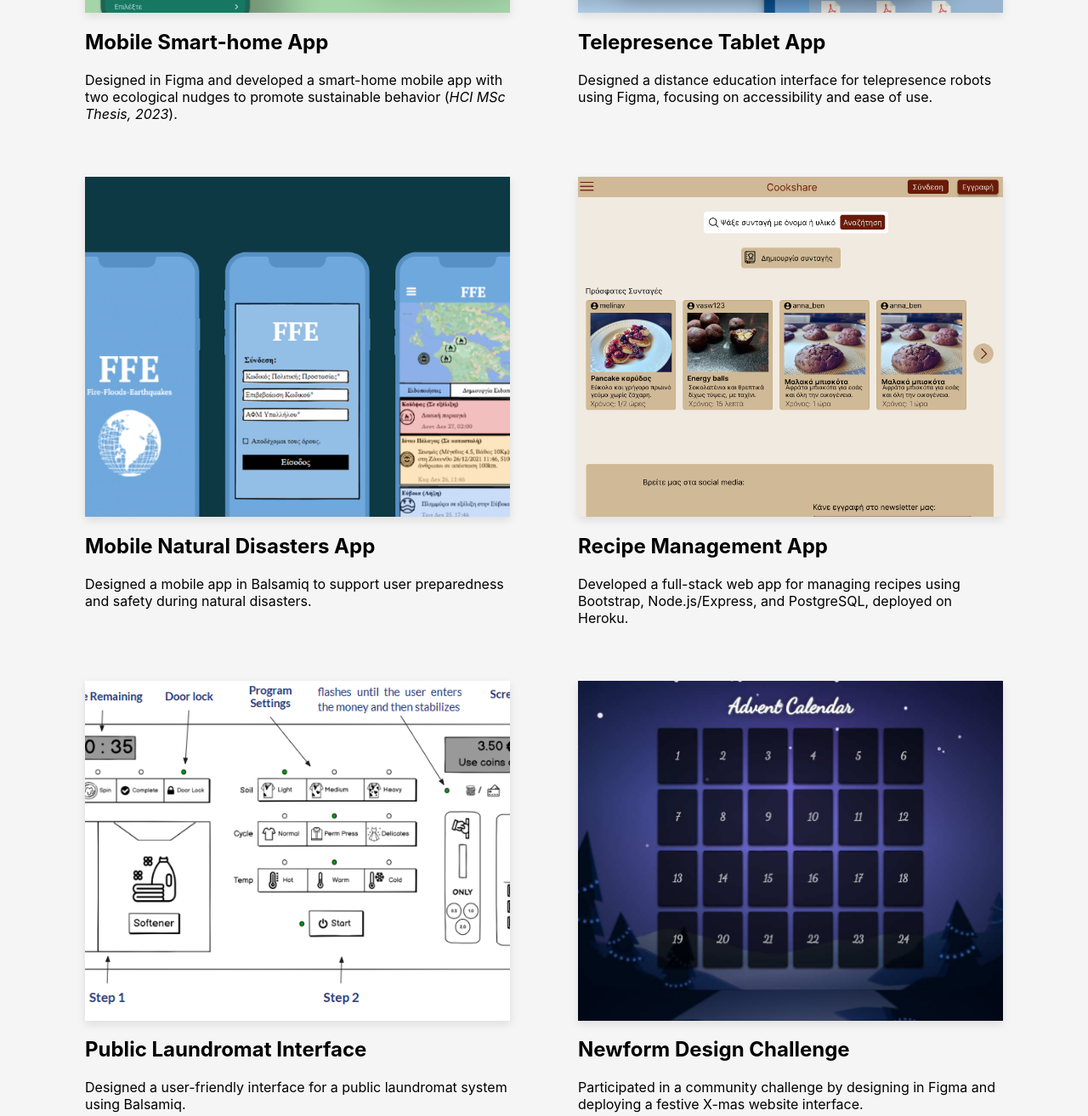
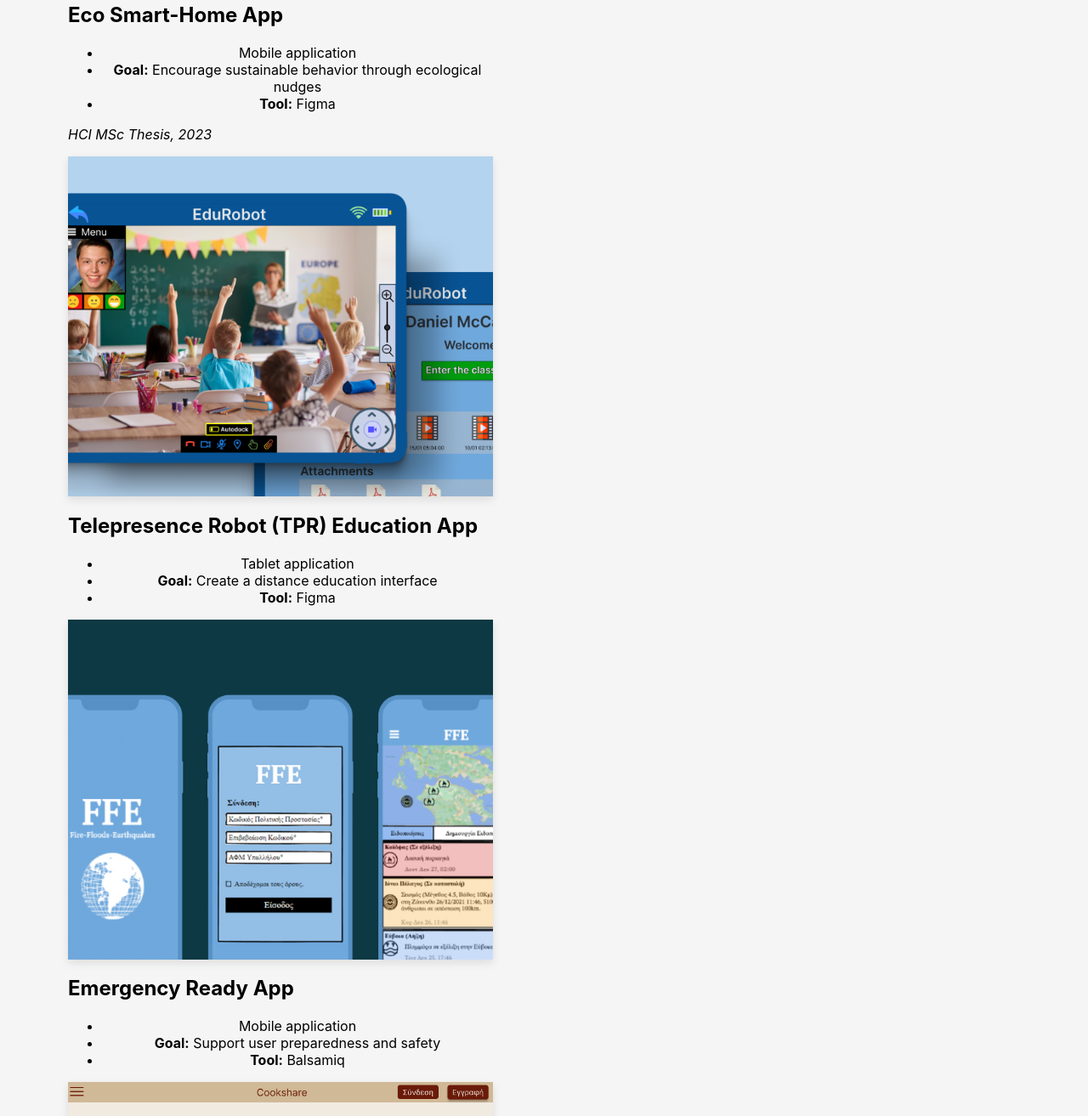
Before and after one commit to vournam/portfolio, a plain HTML site: page index.html in a window 1280 px wide. Shown: the part 811-2124 px from the top of the page at 85% size. Drawn offline with Linux system fonts and the light colour scheme.

Commit message:
Update index.html

```diff
--- a/index.html
+++ b/index.html
@@ -3,15 +3,15 @@
 <head>
   <meta charset="UTF-8" />
   <meta name="viewport" content="width=device-width, initial-scale=1.0"/>
-  <title>Project Showcase</title>
+  <title>Melina Vourna - UX Portfolio</title>
   <link rel="stylesheet" href="style.css" />
+  <link href="https://fonts.googleapis.com/css2?family=Manrope:wght@400;600;700&display=swap" rel="stylesheet">
 </head>
+
 <body>
-  <div class="container">
-
   <nav class="nav-bar">
     <div class="nav-left">
-        <a href="index.html"><strong>Maria-Melina Vourna</strong></a>
+      <a href="index.html"><strong>Melina Vourna</strong></a>
     </div>
     <div class="nav-right">
       <a href="about.html">About</a>
@@ -24,6 +24,8 @@
     <p>I aspire to grow as a UX designer or researcher, creating inclusive, minimal, and future-oriented user experiences to people in need.</p>
   </section>
 
+  <!-- ONLY projects are in the container now -->
+  <section class="projects-container">
   <div class="project">
     <div class="image-wrapper">
       <img src="img/smarthome.png" alt="Smart-home App"/>
@@ -33,8 +35,15 @@
         <a href="https://hdl.handle.net/10889/26103" target="_blank" class="btn">Thesis</a>
       </div>
     </div>
-      <h2>Mobile Smart-home App</h2>
-      <p>Designed in Figma and developed a smart-home mobile app with two ecological nudges to promote sustainable behavior (<i>HCI MSc Thesis, 2023</i>).</p>
+    <div class="project-content">
+    <h2>Eco Smart-Home App</h2>
+    <ul class="project-info">
+      <li>Mobile application</li>
+      <li><strong>Goal:</strong> Encourage sustainable behavior through ecological nudges</li>
+      <li><strong>Tool:</strong> Figma</li>
+    </ul>
+    <p class="project-subtitle"><i>HCI MSc Thesis, 2023</i></p>
+    </div>
   </div>
 
   <div class="project">
@@ -46,8 +55,14 @@
         <a href="https://docs.google.com/presentation/d/1gc5XMIni23gPhIfuN4ufGoTFlt4vsSnYiecErL45fJ0/edit?usp=sharing" target="_blank" class="btn">PowerPoint</a>
       </div>
     </div>
-      <h2>Telepresence Tablet App</h2>
-      <p>Designed a distance education interface for telepresence robots using Figma, focusing on accessibility and ease of use.</p>
+    <div class="project-content">
+      <h2>Telepresence Robot (TPR) Education App</h2>
+      <ul class="project-info">
+        <li>Tablet application</li>
+        <li><strong>Goal:</strong> Create a distance education interface</li>
+        <li><strong>Tool:</strong> Figma</li>
+      </ul>
+    </div>
   </div>
 
   <div class="project">
@@ -57,8 +72,14 @@
         <a href="https://docs.google.com/document/d/1n0B6vGAeUgU61UwNqq_L2aquP-4YhR2mRVAgJ0hfCuU/edit?usp=sharing" target="_blank" class="btn">Description</a>
       </div>
     </div>
-      <h2>Mobile Natural Disasters App</h2>
-      <p>Designed a mobile app in Balsamiq to support user preparedness and safety during natural disasters.</p>
+    <div class="project-content">
+      <h2>Emergency Ready App</h2>
+      <ul class="project-info">
+        <li>Mobile application</li>
+        <li><strong>Goal:</strong> Support user preparedness and safety</li>
+        <li><strong>Tool:</strong> Balsamiq</li>
+      </ul>
+    </div>
   </div>
 
   <div class="project">
@@ -69,8 +90,14 @@
         <a href="https://docs.google.com/document/d/1XQvIrsZJHy1N5csdu2hoiK0b1E0alsFNSVnF8DN6Xzc/edit?usp=sharing" target="_blank" class="btn">Description</a>
       </div>
     </div>
+    <div class="project-content">
       <h2>Recipe Management App</h2>
-      <p>Developed a full-stack web app for managing recipes using Bootstrap, Node.js/Express, and PostgreSQL, deployed on Heroku.</p>
+      <ul class="project-info">
+        <li>Full-stack web application</li>
+        <li><strong>Goal:</strong> Manage and organize cooking recipes</li>
+        <li><strong>Tool:</strong> Bootstrap, Node.js/Express, PostgreSQL, Heroku</li>
+      </ul>
+    </div>
   </div>
 
   <div class="project">
@@ -80,8 +107,14 @@
         <a href="https://docs.google.com/presentation/d/1L2I_RgRC5OTx7c_oDXqvZKNnErDhCCDSZI3t4v_M4xk/edit?usp=sharing" target="_blank" class="btn">PowerPoint</a>
       </div>
     </div>
-      <h2>Public Laundromat Interface</h2>
-      <p>Designed a user-friendly interface for a public laundromat system using Balsamiq.</p>
+    <div class="project-content">
+      <h2>Public Laundromat UI</h2>
+      <ul class="project-info">
+        <li>Interface design</li>
+        <li><strong>Goal:</strong> Create a user-friendly interface for a public laundromat system</li>
+        <li><strong>Tool:</strong> Balsamiq</li>
+      </ul>
+    </div>
   </div>
 
   <div class="project">
@@ -92,10 +125,17 @@
         <a href="https://vournam.github.io/my-advent-calendar/" target="_blank" class="btn">Deploy</a>
       </div>
     </div>
-      <h2>Newform Design Challenge</h2>
-      <p>Participated in a community challenge by designing in Figma and deploying a festive X-mas website interface.</p>
+    <div class="project-content">
+      <h2>X-mas Advent Calendar</h2>
+      <ul class="project-info">
+        <li>Web interface</li>
+        <li><strong>Goal</strong> Create a festive Christmas website for the Newform community design challenge</li>
+        <li><strong>Tool</strong> Figma</li>
+      </ul>
     </div>
   </div>
+  </section>
+
   <footer class="footer">
     <p>© 2025 Melina Vourna. All rights reserved.</p>
   </footer>
```
Lines whose indentation alone changed are shown as unchanged.
